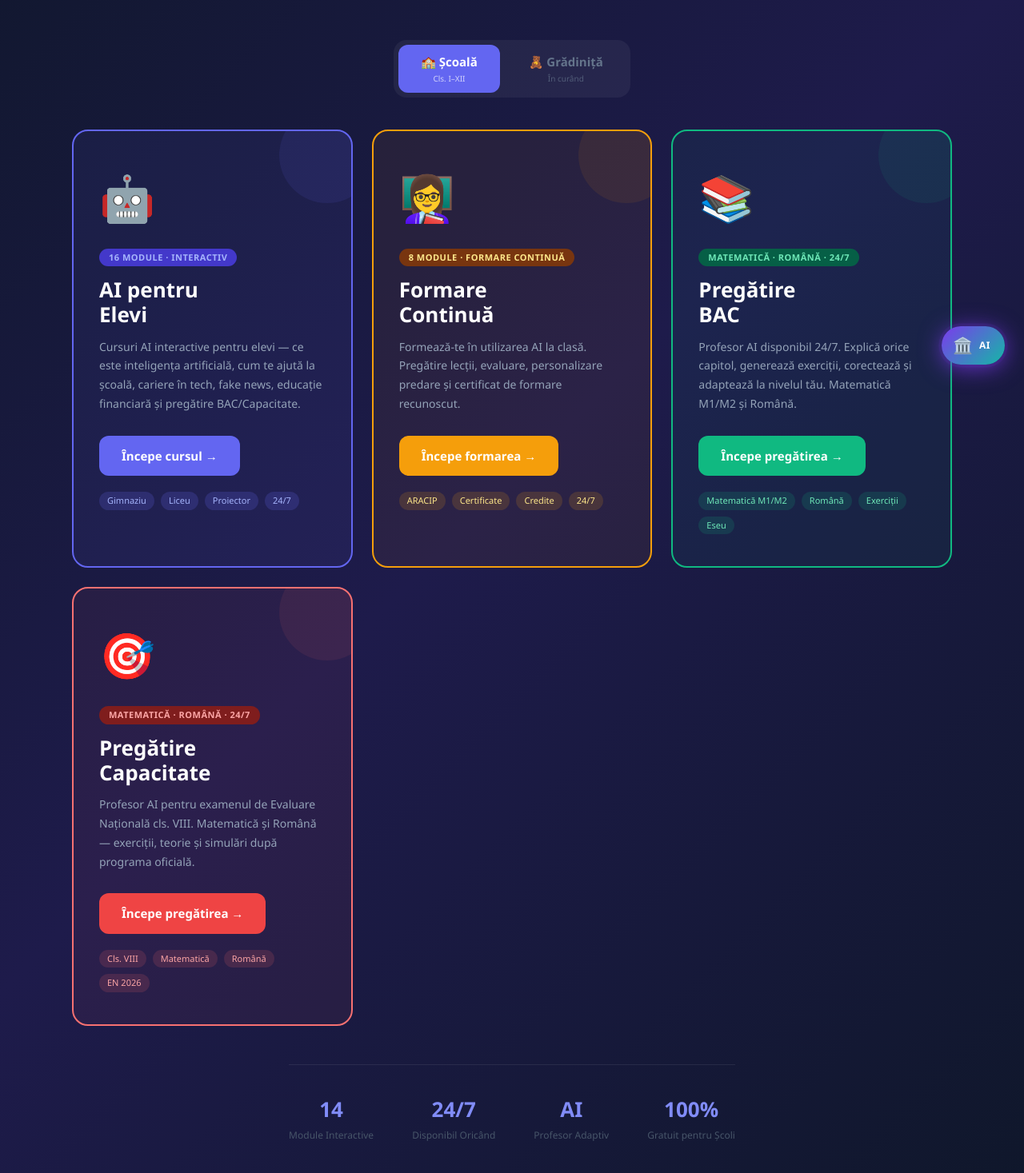
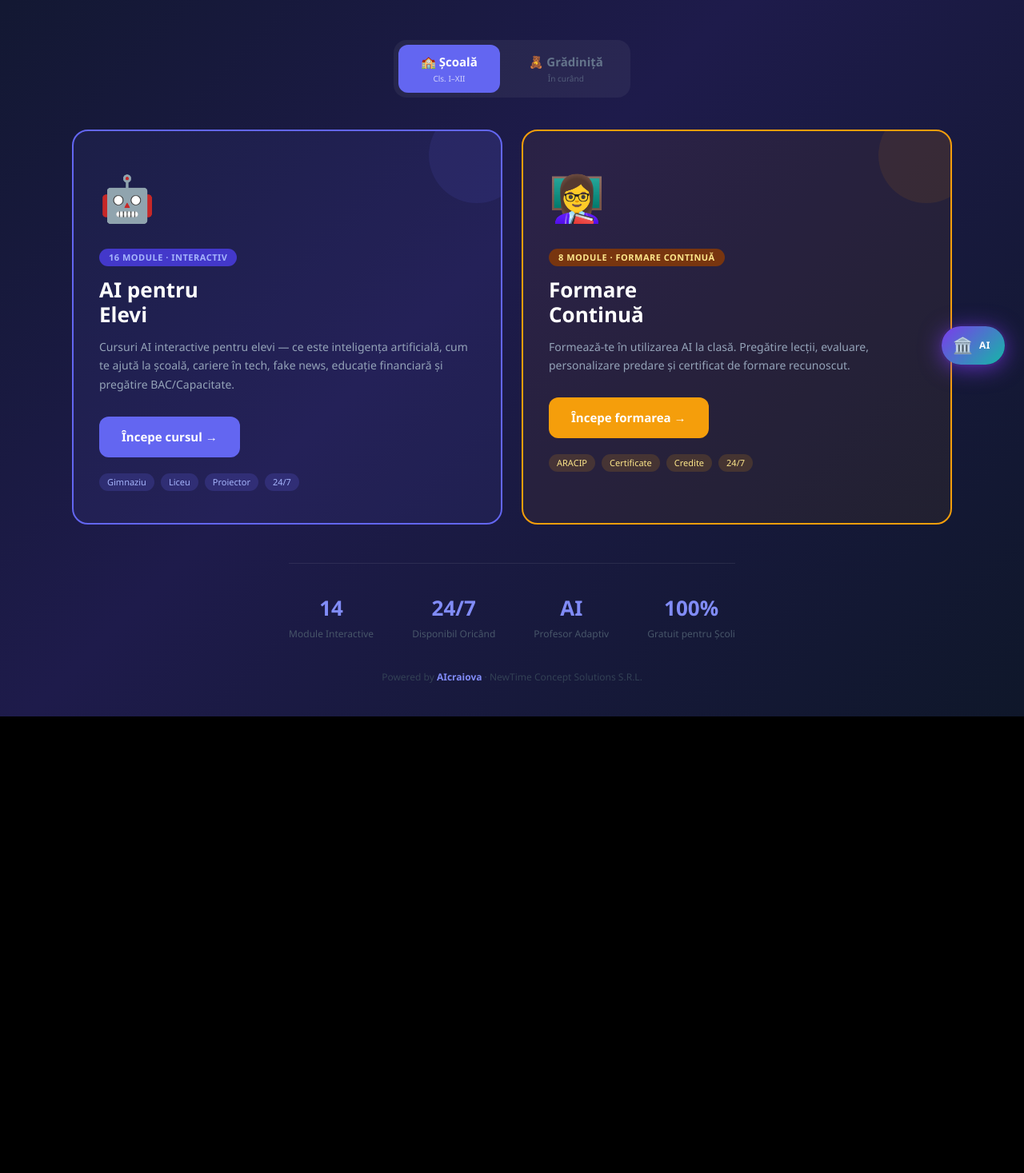
Before and after one commit to catalinradu2026-gif/leadflow-ai, a Next.js app: page /edu in a window 1280 px wide. Shown: the part 320-1787 px from the top of the page at 80% size. After the commit the page ends 1216 px from the top, so only its background shows below. Built offline with nearby package versions, Linux system fonts and the light colour scheme.

Commit message:
Remove duplicate BAC/Capacitate cards from EDU page

```diff
--- a/app/edu/page.tsx
+++ b/app/edu/page.tsx
@@ -109,7 +109,7 @@ export default function EduLanding() {
       ) : (
       <div style={{
         display: 'grid',
-        gridTemplateColumns: isMobile ? '1fr' : 'repeat(3, 1fr)',
+        gridTemplateColumns: isMobile ? '1fr' : 'repeat(2, 1fr)',
         gap: '24px',
         maxWidth: '1100px',
         width: '100%',
@@ -252,123 +252,6 @@ export default function EduLanding() {
           </div>
         </div>
 
-        {/* BAC */}
-        <div
-          onClick={() => router.push('/edu/bac')}
-          style={{
-            background: isMobile ? 'rgba(16,185,129,0.12)' : 'rgba(16,185,129,0.06)',
-            border: '2px solid #10b981',
-            borderRadius: '20px',
-            padding: '40px 32px',
-            cursor: 'pointer',
-            transition: 'all 0.2s',
-            position: 'relative',
-            overflow: 'hidden',
-            transform: isMobile ? 'translateY(-4px)' : undefined,
-            boxShadow: isMobile ? '0 12px 32px rgba(16,185,129,0.25), 0 4px 0 rgba(16,185,129,0.4)' : undefined,
-          }}
-          onMouseEnter={e => {
-            (e.currentTarget as HTMLDivElement).style.background = 'rgba(16,185,129,0.12)'
-            ;(e.currentTarget as HTMLDivElement).style.transform = 'translateY(-4px)'
-          }}
-          onMouseLeave={e => {
-            (e.currentTarget as HTMLDivElement).style.background = 'rgba(16,185,129,0.06)'
-            ;(e.currentTarget as HTMLDivElement).style.transform = 'translateY(0)'
-          }}
-        >
-          <div style={{
-            position: 'absolute', top: '-30px', right: '-30px',
-            width: '120px', height: '120px',
-            background: 'rgba(16,185,129,0.08)',
-            borderRadius: '50%',
-          }} />
-          <div style={{ fontSize: '56px', marginBottom: '20px' }}>📚</div>
-          <div style={{
-            display: 'inline-block',
-            background: '#065f46',
-            color: '#6ee7b7',
-            fontSize: '11px',
-            fontWeight: 700,
-            padding: '3px 12px',
-            borderRadius: '20px',
-            marginBottom: '14px',
-            letterSpacing: '0.5px',
-          }}>
-            MATEMATICĂ · ROMÂNĂ · 24/7
-          </div>
-          <h2 style={{ fontSize: '26px', fontWeight: 800, color: '#fff', marginBottom: '12px', lineHeight: 1.2 }}>
-            Pregătire<br />BAC
-          </h2>
-          <p style={{ fontSize: '14px', color: '#94a3b8', lineHeight: 1.7, marginBottom: '28px' }}>
-            Profesor AI disponibil 24/7. Explică orice capitol, generează exerciții, corectează și adaptează la nivelul tău. Matematică M1/M2 și Română.
-          </p>
-          <div style={{
-            background: '#10b981',
-            color: '#fff',
-            padding: '14px 28px',
-            borderRadius: '12px',
-            fontSize: '15px',
-            fontWeight: 700,
-            display: 'inline-block',
-          }}>
-            Începe pregătirea →
-          </div>
-          <div style={{ marginTop: '20px', display: 'flex', gap: '8px', flexWrap: 'wrap' }}>
-            {['Matematică M1/M2', 'Română', 'Exerciții', 'Eseu'].map(tag => (
-              <span key={tag} style={{ background: 'rgba(16,185,129,0.15)', color: '#6ee7b7', fontSize: '11px', padding: '3px 10px', borderRadius: '20px' }}>{tag}</span>
-            ))}
-          </div>
-        </div>
-
-        {/* Pregătire Capacitate */}
-        <div
-          onClick={() => router.push('/edu/capacitate')}
-          style={{
-            background: isMobile ? 'rgba(245,101,101,0.12)' : 'rgba(245,101,101,0.06)',
-            border: '2px solid #f87171',
-            borderRadius: '20px',
-            padding: '40px 32px',
-            cursor: 'pointer',
-            transition: 'all 0.2s',
-            position: 'relative',
-            overflow: 'hidden',
-          }}
-          onMouseEnter={e => {
-            (e.currentTarget as HTMLDivElement).style.background = 'rgba(245,101,101,0.12)'
-            ;(e.currentTarget as HTMLDivElement).style.transform = 'translateY(-4px)'
-          }}
-          onMouseLeave={e => {
-            (e.currentTarget as HTMLDivElement).style.background = 'rgba(245,101,101,0.06)'
-            ;(e.currentTarget as HTMLDivElement).style.transform = 'translateY(0)'
-          }}
-        >
-          <div style={{ position: 'absolute', top: '-30px', right: '-30px', width: '120px', height: '120px', background: 'rgba(245,101,101,0.08)', borderRadius: '50%' }} />
-          <div style={{ fontSize: '56px', marginBottom: '20px' }}>🎯</div>
-          <div style={{
-            display: 'inline-block', background: '#7f1d1d', color: '#fca5a5',
-            fontSize: '11px', fontWeight: 700, padding: '3px 12px', borderRadius: '20px',
-            marginBottom: '14px', letterSpacing: '0.5px',
-          }}>
-            MATEMATICĂ · ROMÂNĂ · 24/7
-          </div>
-          <h2 style={{ fontSize: '26px', fontWeight: 800, color: '#fff', marginBottom: '12px', lineHeight: 1.2 }}>
-            Pregătire<br />Capacitate
-          </h2>
-          <p style={{ fontSize: '14px', color: '#94a3b8', lineHeight: 1.7, marginBottom: '28px' }}>
-            Profesor AI pentru examenul de Evaluare Națională cls. VIII. Matematică și Română — exerciții, teorie și simulări după programa oficială.
-          </p>
-          <div style={{
-            background: '#ef4444', color: '#fff', padding: '14px 28px',
-            borderRadius: '12px', fontSize: '15px', fontWeight: 700, display: 'inline-block',
-          }}>
-            Începe pregătirea →
-          </div>
-          <div style={{ marginTop: '20px', display: 'flex', gap: '8px', flexWrap: 'wrap' }}>
-            {['Cls. VIII', 'Matematică', 'Română', 'EN 2026'].map(tag => (
-              <span key={tag} style={{ background: 'rgba(245,101,101,0.15)', color: '#fca5a5', fontSize: '11px', padding: '3px 10px', borderRadius: '20px' }}>{tag}</span>
-            ))}
-          </div>
-        </div>
       </div>
       )}
 
```
